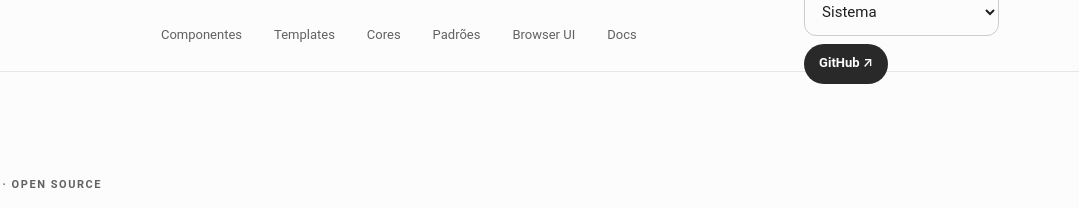
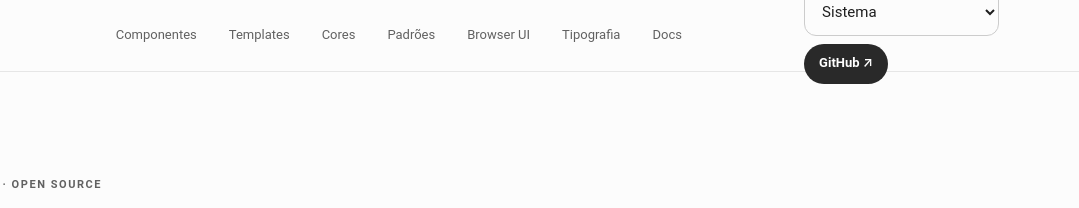
Before and after one commit to souhelin/minimal-ui, a website: page web/index.html in a window 1280 px wide. Shown: the top 208 px of the page, 201-1280 px from the left. Drawn offline with Linux system fonts and the light colour scheme.

Commit message:
feat(typography): add specimen navigation

```diff
--- a/web/index.html
+++ b/web/index.html
@@ -1,7 +1,7 @@
 <!doctype html>
 <html lang="pt-BR"><head><meta charset="utf-8"><meta name="viewport" content="width=device-width,initial-scale=1"><meta name="description" content="Minimal UI — design system monocromático para Web e Android."><title>Minimal UI — Design System</title><link rel="stylesheet" href="tokens.css"><link rel="stylesheet" href="components.css"><link rel="stylesheet" href="patterns.css"><script defer src="theme.js"></script><script defer src="icons.js"></script><script defer src="components.js"></script></head>
 <body>
-<header class="topbar"><a class="brand" href="#inicio"><span class="brand-mark">M</span>Minimal UI</a><nav class="desktop-nav" aria-label="Navegação"><a href="#componentes">Componentes</a><a href="#templates">Templates</a><a href="#aparencia">Cores</a><a href="#patterns">Padrões</a><a href="#browser-kit">Browser UI</a><a href="#documentacao">Docs</a></nav><div class="top-actions"><label class="sr-only" for="theme">Tema</label><select class="input theme-select" id="theme" data-theme-picker><option value="system">Sistema</option><option value="light">Claro</option><option value="dark">Escuro</option></select><a class="button button-filled compact" href="https://github.com/souhelin/minimal-ui">GitHub ↗</a></div></header>
+<header class="topbar"><a class="brand" href="#inicio"><span class="brand-mark">M</span>Minimal UI</a><nav class="desktop-nav" aria-label="Navegação"><a href="#componentes">Componentes</a><a href="#templates">Templates</a><a href="#aparencia">Cores</a><a href="#patterns">Padrões</a><a href="#browser-kit">Browser UI</a><a href="typography.html">Tipografia</a><a href="#documentacao">Docs</a></nav><div class="top-actions"><label class="sr-only" for="theme">Tema</label><select class="input theme-select" id="theme" data-theme-picker><option value="system">Sistema</option><option value="light">Claro</option><option value="dark">Escuro</option></select><a class="button button-filled compact" href="https://github.com/souhelin/minimal-ui">GitHub ↗</a></div></header>
 <main id="inicio">
 <section class="hero container"><div class="eyebrow"><span class="status-dot"></span>DESIGN SYSTEM · OPEN SOURCE</div><h1>Menos ruído.<br><span>Mais intenção.</span></h1><p class="hero-copy">Uma base de interface monocromática, acessível e responsiva para produtos Web e Android. Explore os componentes, estados e composições visuais.</p><div class="row"><a class="button button-filled" href="#componentes">Explorar componentes ↓</a><a class="button button-outlined" href="https://github.com/souhelin/minimal-ui">Ver código-fonte</a></div><div class="hero-meta">WEB + ANDROID　•　LIGHT / DARK　•　ACESSIBILIDADE</div></section>
 <section class="container section" id="componentes"><div class="section-heading"><div><div class="eyebrow">01 / BIBLIOTECA</div><h2>Componentes</h2></div><p>Controles funcionais, com estados e feedback.</p></div><div class="demo-grid">
```
